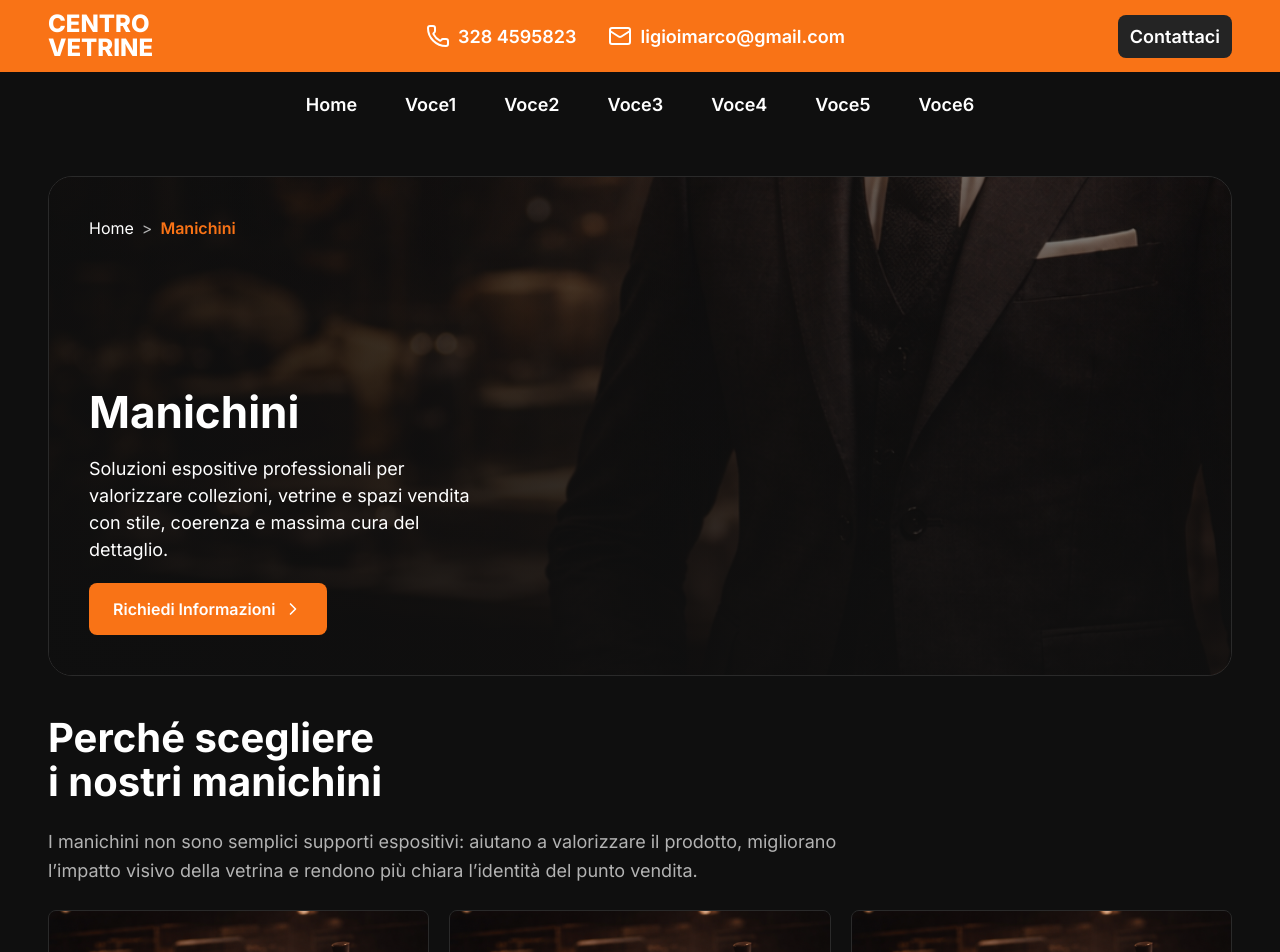
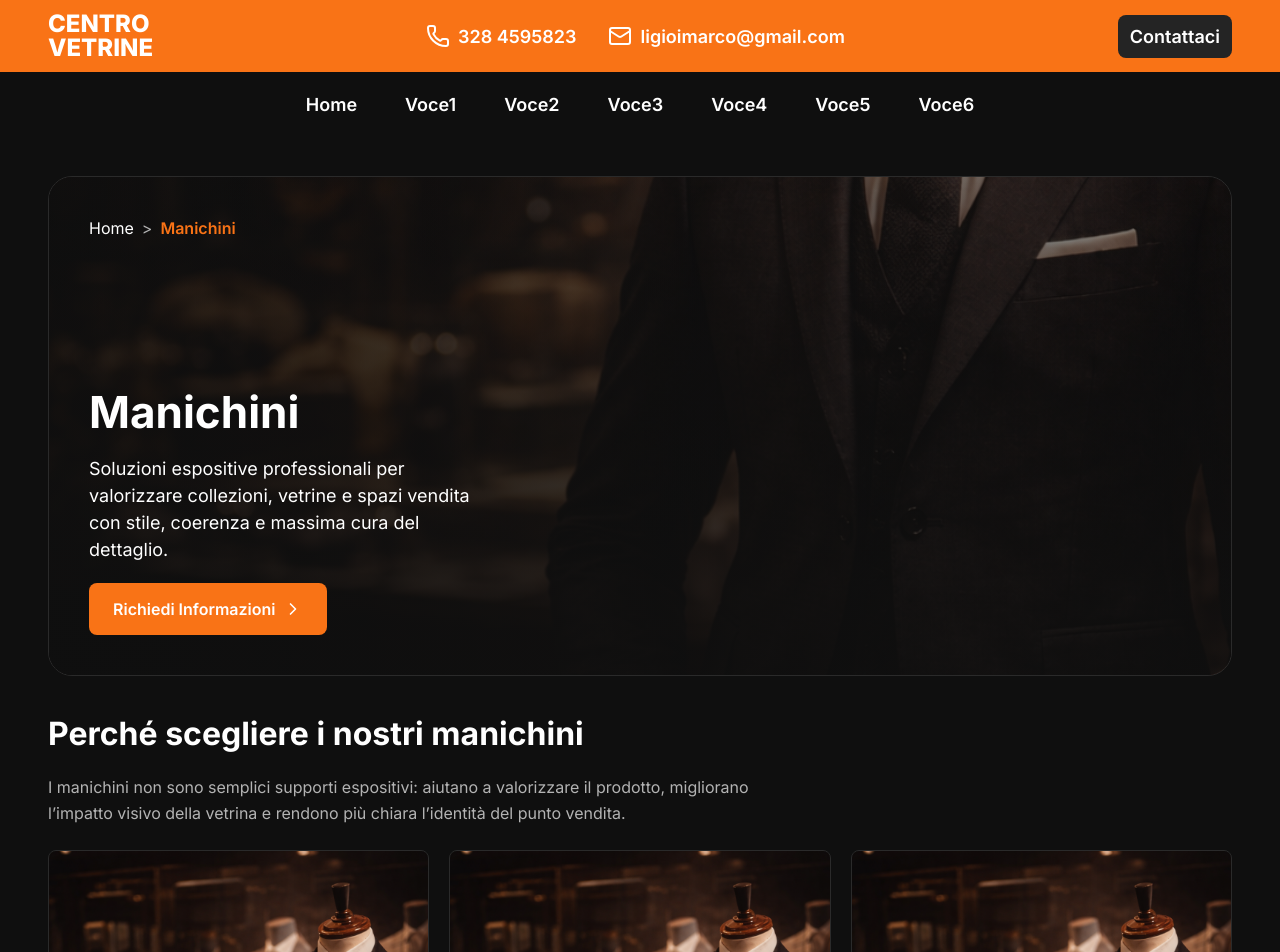
Before and after one commit to GiuseppeLiGioi/centro-vetrine, a Next.js app: page /manichini in a window 1280 px wide. Shown: the top 952 px of the page. Built offline with nearby package versions, Linux system fonts and the light colour scheme.

Commit message:
fixed. style of CategoryGAllery

```diff
--- a/src/components/ui/CategoryGallery/CategoryGallery.module.css
+++ b/src/components/ui/CategoryGallery/CategoryGallery.module.css
@@ -48,6 +48,9 @@
   overflow: hidden;
   background-color: var(--color-surface-light);
 }
+.card:first-child .cardImageWrapper {
+  aspect-ratio: 16 / 10;
+}
 .cardImage {
   object-fit: cover;
   object-position: center;
@@ -73,34 +76,33 @@
   line-height: 1.5;
 }
 @media (min-width: 768px) {
-  .gallerySection {
-    gap: var(--space-5);
-  }
-  .titleSection {
-    font-size: var(--text-3xl);
-  }
-  .textSection {
-    font-size: var(--text-lg);
-    max-width: 68ch;
-  }
   .containerGalleryCards {
     flex-wrap: nowrap;
     gap: var(--space-4);
   }
+
   .card,
   .card:first-child,
   .card:not(:first-child) {
     flex: 1 1 0;
     width: auto;
   }
+
+  .cardImageWrapper,
+  .card:first-child .cardImageWrapper {
+    aspect-ratio: 4 / 5;
+  }
+
   .boxInfoCard {
     gap: var(--space-3);
     padding: var(--space-4);
   }
+
   .titleCard {
     font-size: 1.75rem;
     line-height: 1.1;
   }
+
   .textCard {
     font-size: var(--text-md);
     line-height: 1.6;
@@ -114,7 +116,7 @@
     gap: var(--space-5);
   }
   .titleSection {
-    max-width: 20ch;
+    max-width: 40ch;
   }
   .textSection {
     max-width: 72ch;
```
